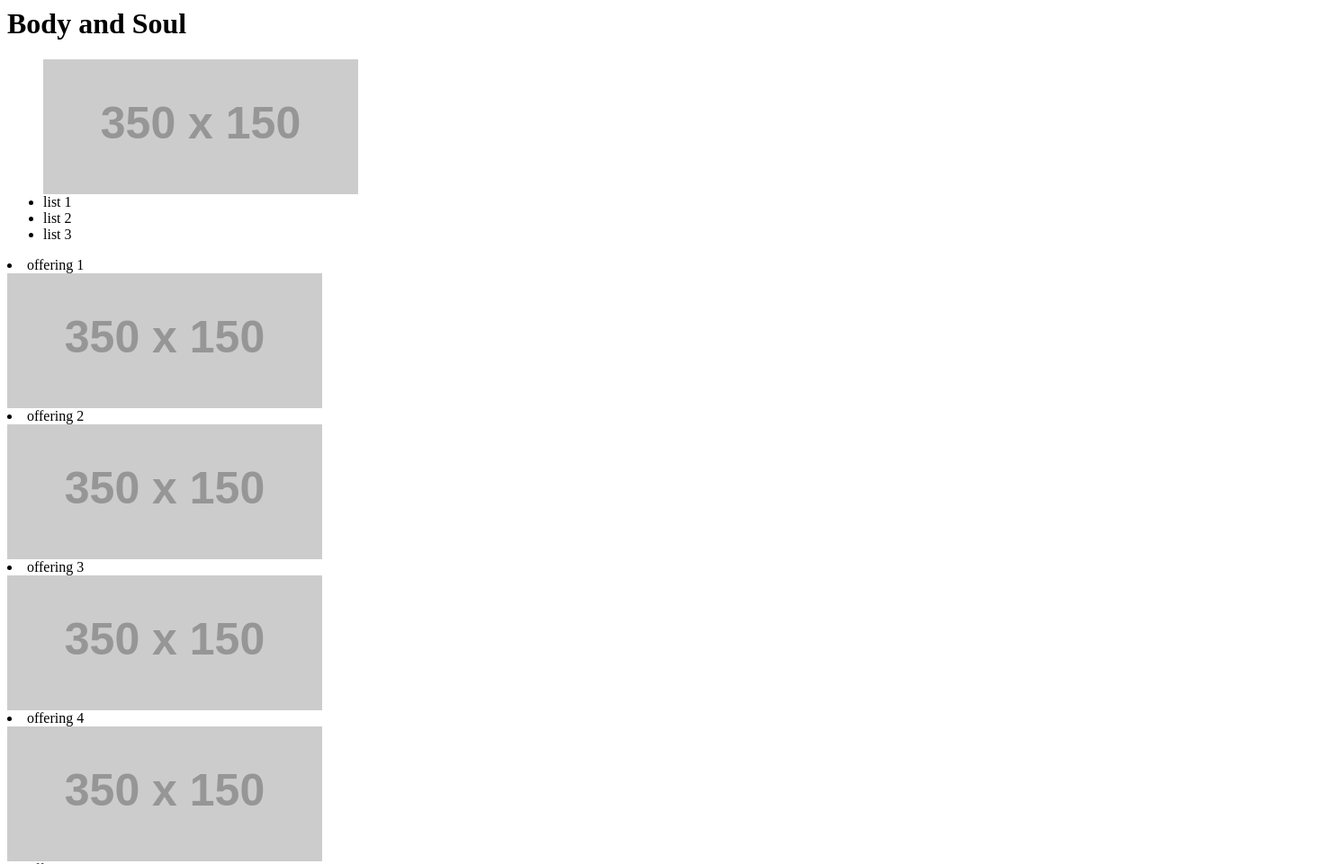
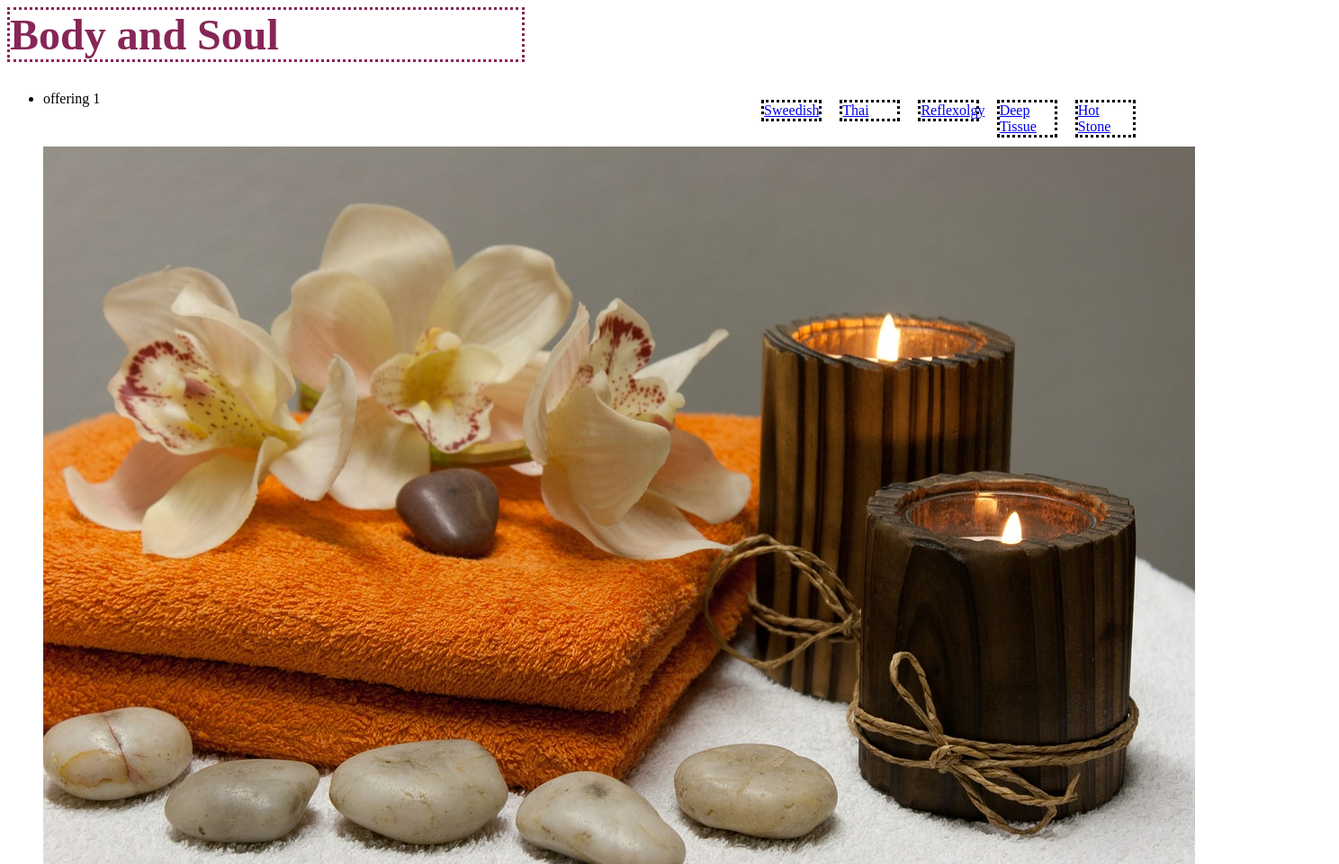
Before and after one commit to jessdevries/massage-site, a plain HTML site: page index.html in a window 1280 px wide. Shown: the top 961 px of the page at 90% size, 1488 px wide, since content can reach past the window. Drawn offline with Linux system fonts and the light colour scheme; some packages are replaced by stand-ins of ours; placeholder pictures from the web are drawn by us.

Commit message:
images and heading

```diff
--- /dev/null
+++ b/css/main.css
@@ -0,0 +1,52 @@
+h1 {
+  /*float:left;*/
+  font-size: 3em;
+  color: #872657;
+  /*raspberry*/
+}
+
+h1 {
+  border-style: dotted;
+  /*border-width: 5px;*/
+   width: 45%;
+  /*overflow: auto;*/
+
+}
+
+#place {
+  width: 50%;
+}
+body {
+
+  background: linear-gradient(#fff, tranparent 50%),
+  linear-gradient(0 deg, #fff, transparent),
+  background-image: url("../images/BG.jpg");
+  background-size: cover;
+
+
+}
+.menu {
+
+}
+
+
+
+
+.page-links ul li {
+  display: inline-block;
+  border-style: dotted;
+  width: 5%;
+  float: right;
+  margin: 10px;
+
+}
+
+
+
+
+
+#map-canvas {
+    width: 500px;
+    height: 400px;
+    background-color: #ccc;
+}
--- a/index.html
+++ b/index.html
@@ -1,7 +1,21 @@
 <html>
   <head>
     <title>tabortots</title>
-    <link rel="stylesheet" type="text/css" href="main.css">
+    <link rel="stylesheet" type="text/css" href="css/main.css">
+    <script src="https://maps.googleapis.com/maps/api/js"></script>
+   <script>
+     function initialize() {
+       var mapProp = {
+           center: new google.maps.LatLng(44.5403, -78.5463),
+           zoom: 8,
+           mapTypeId: google.maps.MapTypeId.ROADMAP
+       };
+       var map = new google.maps.Map(doctument.getElementbyIf("googleMap"),mapProp);
+       }
+     google.maps.event.addDomListener(window, 'load', initialize);
+     </script>
+     <script src="http://maps.googleapis.com/maps/api/js"></script>
+
   </head>
 
 
@@ -12,26 +26,37 @@
   <body>
   <main>
     <h1>Body and Soul</h1>
+
     <!--add logo with link to image-->
+
       <nav>
+        <section class="page-links">
          <ul>
-        <img src="http://placehold.it/350x150" />
-        <li>list 1</li>
-        <li>list 2</li>
-        <li>list 3</li>
+          <li><a href="#">Hot Stone</a></li>
+          <li><a href="#">Deep Tissue</a></li>
+          <li><a href="#">Reflexolgy</a></li>
+          <li><a href="#">Thai</a></li>
+          <li><a href="#">Sweedish</a></li>
          </ul>
-    </nav>
+       </section>
+
+
+     <ul>
       <div class="menu">
         <li>offering 1</li>
-      <img src="http://placehold.it/350x150" />
+        <img src="images/stone.jpg"/>
         <li>offering 2</li>
-      <img src="http://placehold.it/350x150" />
+        <img src="images/deep.jpg" />
         <li>offering 3</li>
-      <img src="http://placehold.it/350x150" />
+        <img src="images/reflexology.jpg" />
         <li>offering 4</li>
-      <img src="http://placehold.it/350x150" />
+        <img src="images/thai.jpg" />
         <li>offering 5</li>
-      <img src="http://placehold.it/350x150" />
+        <img src="images/sweed.jpg" />
+       </div>
+
+    <!-- map -->
+    <div id="googleMap" style="width:500px;height:380px;">
     </div>
     <div class="footer">
     </div>
```
Also changed, not shown: images/BG org.jpg (added), images/BG.jpg (added), images/deep.jpg (added), images/reflexolgy.jpg (added), images/stone.jpg (added), images/sweed.jpg (added), images/thai.jpg (added), 1 other file. Lines whose indentation alone changed are shown as unchanged.
